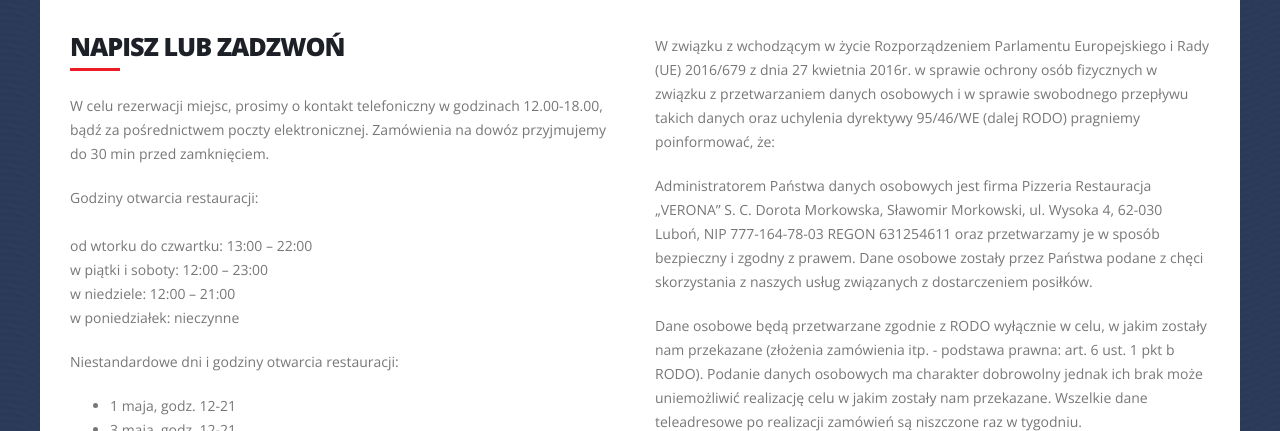
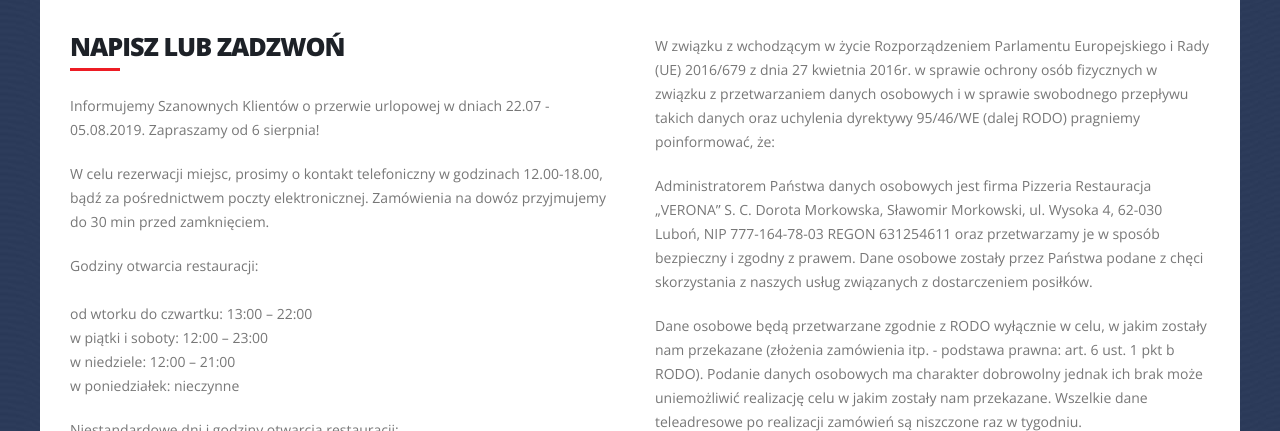
Before and after one commit to adzio2/restauracjaverona, a plain HTML site: page kontakt.html in a window 1280 px wide. Shown: the part 669-1100 px from the top of the page. Drawn offline with nearby package versions, Linux system fonts and the light colour scheme.

Commit message:
Update kontakt.html

```diff
--- a/kontakt.html
+++ b/kontakt.html
@@ -124,9 +124,18 @@
               <div class="divider divider-primary divider-small mb-xl mt-none">
                 <hr class="mt-sm">
               </div>
-              <p class="mt-lg">W celu rezerwacji miejsc, prosimy o kontakt telefoniczny w godzinach 12.00-18.00, bądź
+              <p>Informujemy Szanownych Klientów o przerwie urlopowej w dniach
+                  22.07 - 05.08.2019. Zapraszamy od 6 sierpnia!</p>
+              <p class="mt-lg">
+
+
+
+                W celu rezerwacji miejsc, prosimy o kontakt telefoniczny w godzinach 12.00-18.00, bądź
                 za pośrednictwem poczty
                 elektronicznej. Zamówienia na dowóz przyjmujemy do 30 min przed zamknięciem. </p>
+
+
+
               <p>Godziny otwarcia restauracji:<br>
                 <br> od wtorku do czwartku: 13:00 – 22:00
                 <br> w piątki i soboty: 12:00 – 23:00
```
